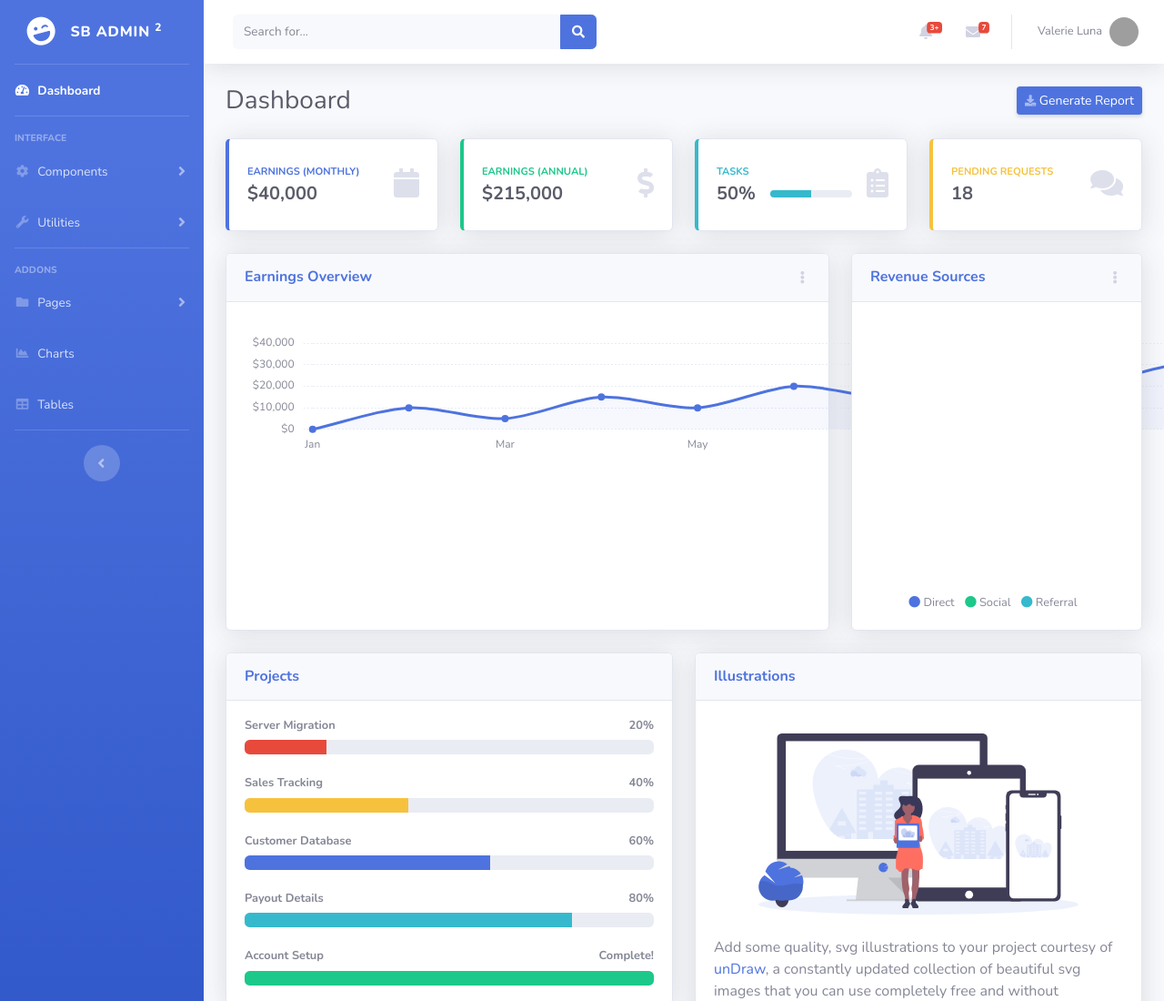
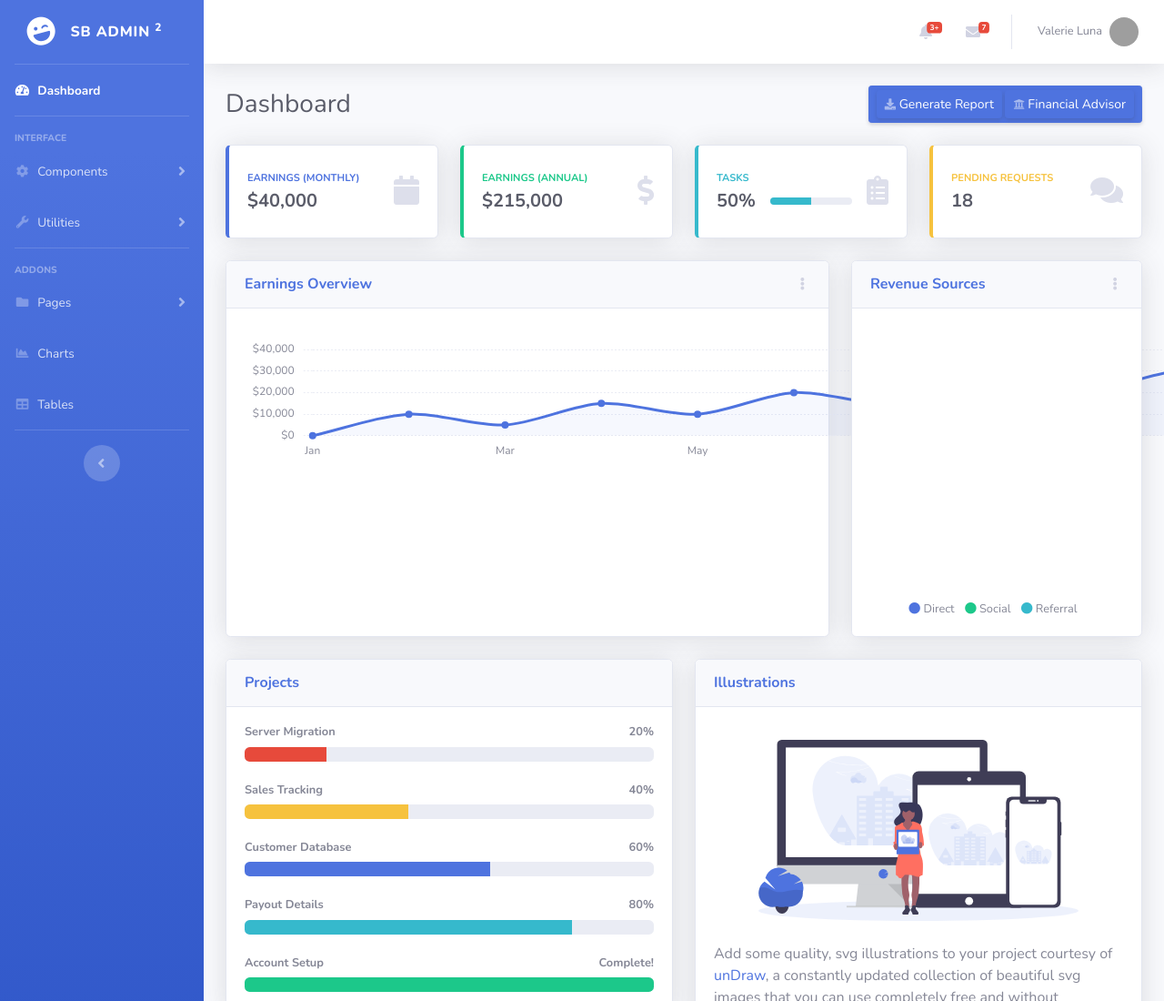
Before and after one commit to denbuilder/Belanjawanku, a website with bundled scripts: page index.html in a window 1280 px wide. Shown: the top 1100 px of the page at 91% size. Built offline with nearby package versions, Linux system fonts and the light colour scheme; grey boxes are pictures that could not be loaded.

Commit message:
Remove search and add button at d-flex

```diff
--- a/index.html
+++ b/index.html
@@ -153,7 +153,7 @@
             <i class="fa fa-bars"></i>
           </button>
 
-          <!-- Topbar Search -->
+          <!-- Topbar Search
           <form class="d-none d-sm-inline-block form-inline mr-auto ml-md-3 my-2 my-md-0 mw-100 navbar-search">
             <div class="input-group">
               <input type="text" class="form-control bg-light border-0 small" placeholder="Search for..." aria-label="Search" aria-describedby="basic-addon2">
@@ -164,6 +164,7 @@
               </div>
             </div>
           </form>
+          -->
 
           <!-- Topbar Navbar -->
           <ul class="navbar-nav ml-auto">
@@ -334,7 +335,11 @@
           <!-- Page Heading -->
           <div class="d-sm-flex align-items-center justify-content-between mb-4">
             <h1 class="h3 mb-0 text-gray-800">Dashboard</h1>
-            <a href="#" class="d-none d-sm-inline-block btn btn-sm btn-primary shadow-sm"><i class="fas fa-download fa-sm text-white-50"></i> Generate Report</a>
+            <div class="d-none d-sm-inline-block btn btn-sm btn-primary shadow-sm">
+            <a href="#" class="d-none d-sm-inline-block btn btn-sm btn-primary shadow-sm" > <i class="fas fa-download fa-sm text-white-50 "></i> Generate Report</a>
+
+            <a href="#" class="d-none d-sm-inline-block btn btn-sm btn-primary shadow-sm "> <i class="fas fa-university fa-sm text-white-50"></i> Financial Advisor</a>
+          </div>
           </div>
 
           <!-- Content Row -->
```
